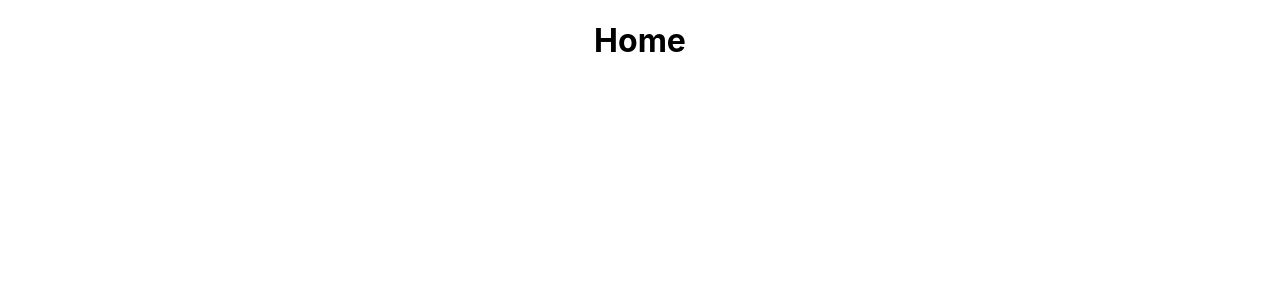
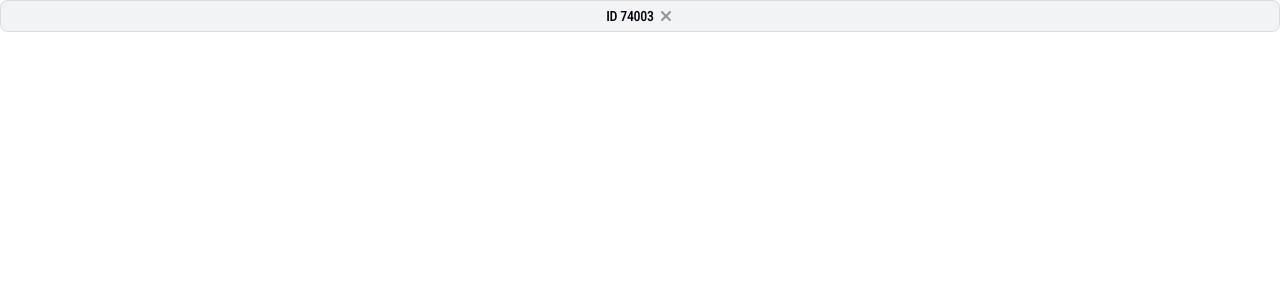
Before and after one commit to MarynaDanilkina/cedro.agency, a React (Create React App) app: page / in a window 1280 px wide. Shown: the top 300 px of the page. Built offline with nearby package versions, Linux system fonts and the light colour scheme.

Commit message:
feat: add Label

```diff
--- a/public/index.html
+++ b/public/index.html
@@ -3,6 +3,9 @@
   <head>
     <meta charset="utf-8" />
     <link rel="icon" href="%PUBLIC_URL%/favicon.ico" />
+    <link rel="preconnect" href="https://fonts.googleapis.com">
+    <link rel="preconnect" href="https://fonts.gstatic.com" crossorigin>
+    <link href="https://fonts.googleapis.com/css2?family=Orbitron:wght@400;500;600;700;800;900&family=Roboto+Condensed:wght@500&family=Roboto+Flex:wght@100&display=swap" rel="stylesheet">
     <meta name="viewport" content="width=device-width, initial-scale=1" />
     <meta name="theme-color" content="#000000" />
     <meta
--- a/src/App.css
+++ b/src/App.css
@@ -11,6 +11,12 @@
   --accent-200: rgba(0, 103, 254, 0.10);
   --accent-100: rgba(0, 103, 254, 0.05);
 }
+body,
+h1,
+p{
+  margin: 0;
+  font-family: Roboto Condensed;
+}
 .App {
   text-align: center;
 }
--- a/src/App.js
+++ b/src/App.js
@@ -1,9 +1,10 @@
 import './App.css';
+import Label from './components/Label/label';
 
 function App() {
   return (
     <div className="App">
-      <h1>Home</h1>
+      <Label text="ID 74003" />
     </div>
   );
 }
--- /dev/null
+++ b/src/components/Label/label.css
@@ -0,0 +1,20 @@
+.label{
+  display: flex;
+  position: relative;
+  border-radius: 8px;
+  border: 1px solid var(--black-200);
+  background: var(--black-100);
+  padding: 0px 12px;
+  height: 30px;
+  justify-content: center;
+  align-items: center;
+  gap: 4px;
+}
+.p__label{
+  color: var(--black-500);
+  font-size: 14px;
+  font-style: normal;
+  font-weight: 500;
+  letter-spacing: -0.28px;
+  text-transform: uppercase;
+}
--- /dev/null
+++ b/src/components/Label/label.js
@@ -0,0 +1,22 @@
+import "./label.css";
+import logo from '../../svg/close.svg';
+import { useMemo } from "react";
+
+const Label = ({ text, close = true }) => {
+  const image = useMemo(() => {
+    if (close) {
+      return (
+        <img src={logo} width='16' height="16" alt='close' />
+      )
+    }
+    return null;
+  }, [close])
+
+  return (
+    <div className="label">
+      <p className="p__label">{text}</p>
+      {image}
+    </div>
+  )
+}
+export default Label;
```
Also changed, not shown: src/svg/close.svg (added), src/svg/search.svg (renamed from src/assets/Search.svg).
